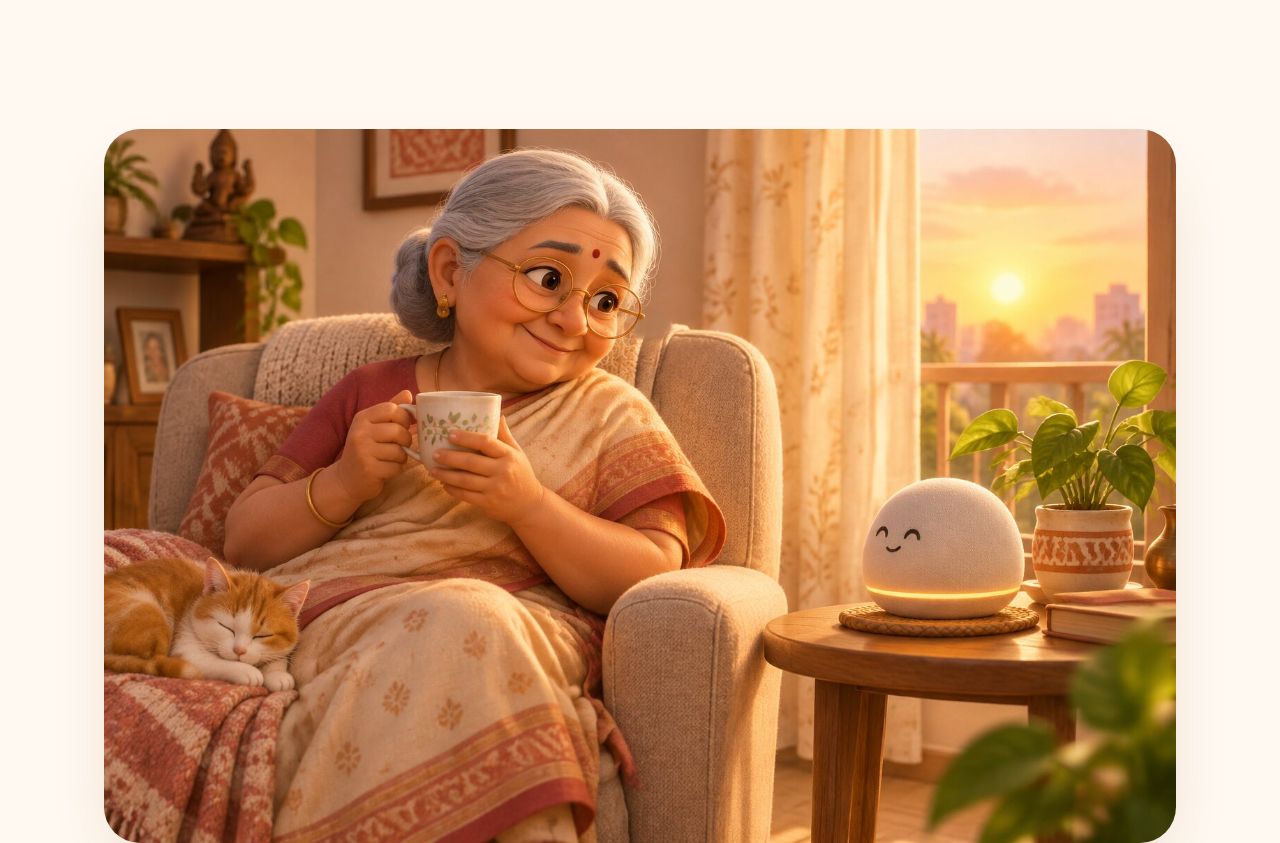
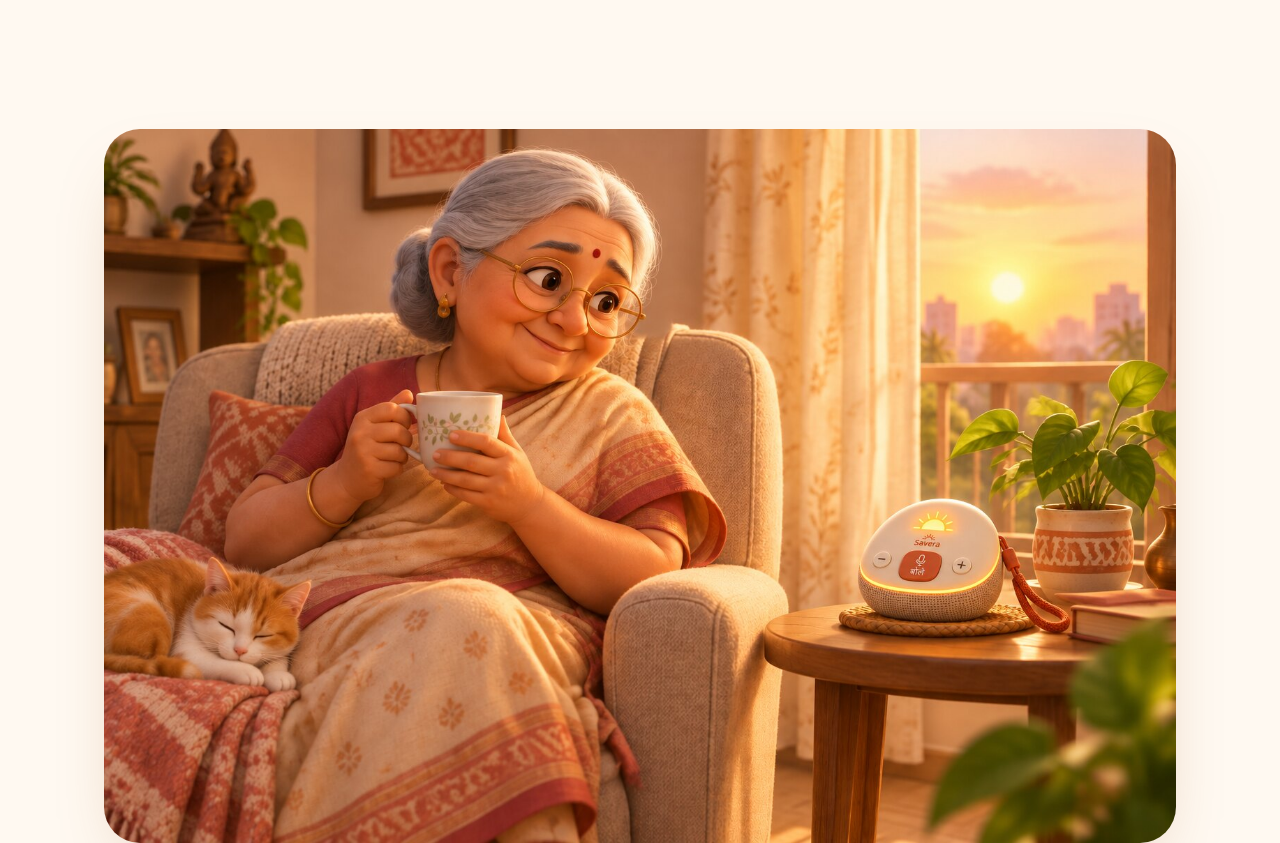
Before and after one commit to justfsl50/savera, a plain HTML site: page index.html in a window 1280 px wide. Shown: the part 6760-7603 px from the top of the page. Drawn offline with Linux system fonts and the light colour scheme.

Commit message:
Replace image source in index.html

```diff
--- a/index.html
+++ b/index.html
@@ -570,7 +570,7 @@
 <section>
   <div class="wrap">
     <div class="home-figure reveal">
-      <img src="savera-home.jpg" alt="An elderly mother chatting with Savera over morning chai">
+      <img src="savera-dadi.jpg" alt="An elderly mother chatting with Savera over morning chai">
     </div>
   </div>
 </section>
```
